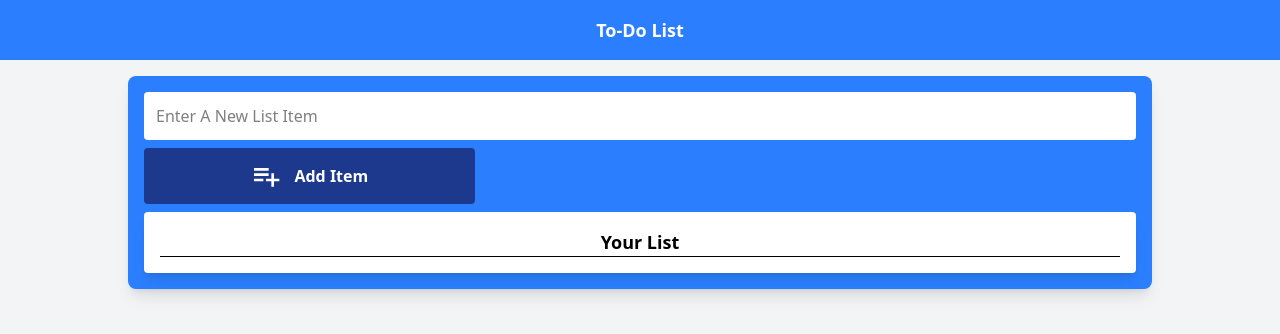
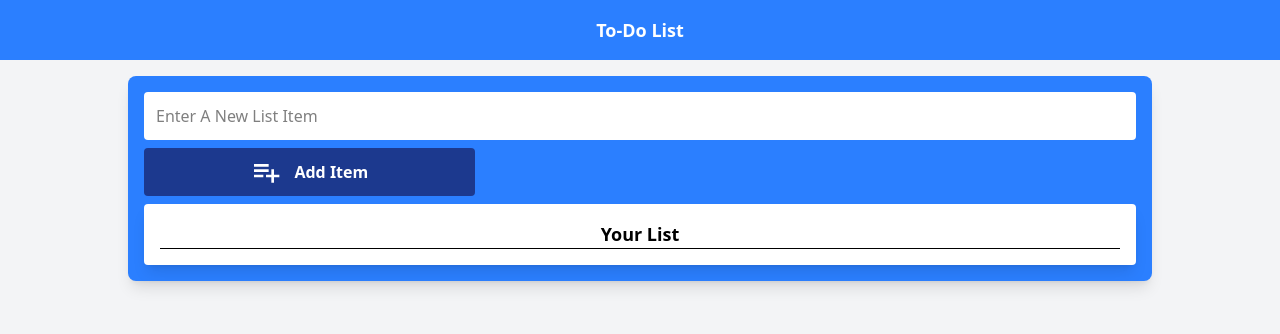
Before and after one commit to MoketeTyabekana/react-hooks, a React (Vite) app in the folder todolist/: page / in a window 1280 px wide. Shown: the top 334 px of the page. Built offline with nearby package versions, Linux system fonts and the light colour scheme.

Commit message:
defined the state hooks for the input and list items.

```diff
--- a/todolist/src/App.jsx
+++ b/todolist/src/App.jsx
@@ -5,6 +5,8 @@ import { MdPlaylistAdd } from "react-icons/md";
 
 function App() {
 
+  const [todos, setTodos] = useState([]);
+  const [input, setInput] = useState('');
 
   return (
     <div className='w-full h-screen  bg-gray-100'>
@@ -14,7 +16,7 @@ function App() {
       <div className='w-4/5 mx-auto mt-4 bg-blue-500 p-4 rounded-lg shadow-lg grid grid-row gap-2 justify-items-start'>
 
         <input type="text" name='item' placeholder='Enter A New List Item' className='bg-white w-full p-3 rounded outline-none' />
-        <button className='bg-blue-900 w-1/3 p-3 rounded text-white  font-bold hover:bg-blue-800 inline-flex items-center justify-center' >
+        <button className='bg-blue-900 w-1/3 p-2 rounded text-white  font-bold hover:bg-blue-800 inline-flex items-center justify-center' >
         <span className='pr-3'><MdPlaylistAdd size="2em" /></span> Add Item
         </button>
         <div className='w-full bg-white p-4 rounded shadow-lg gap-2'>
```
